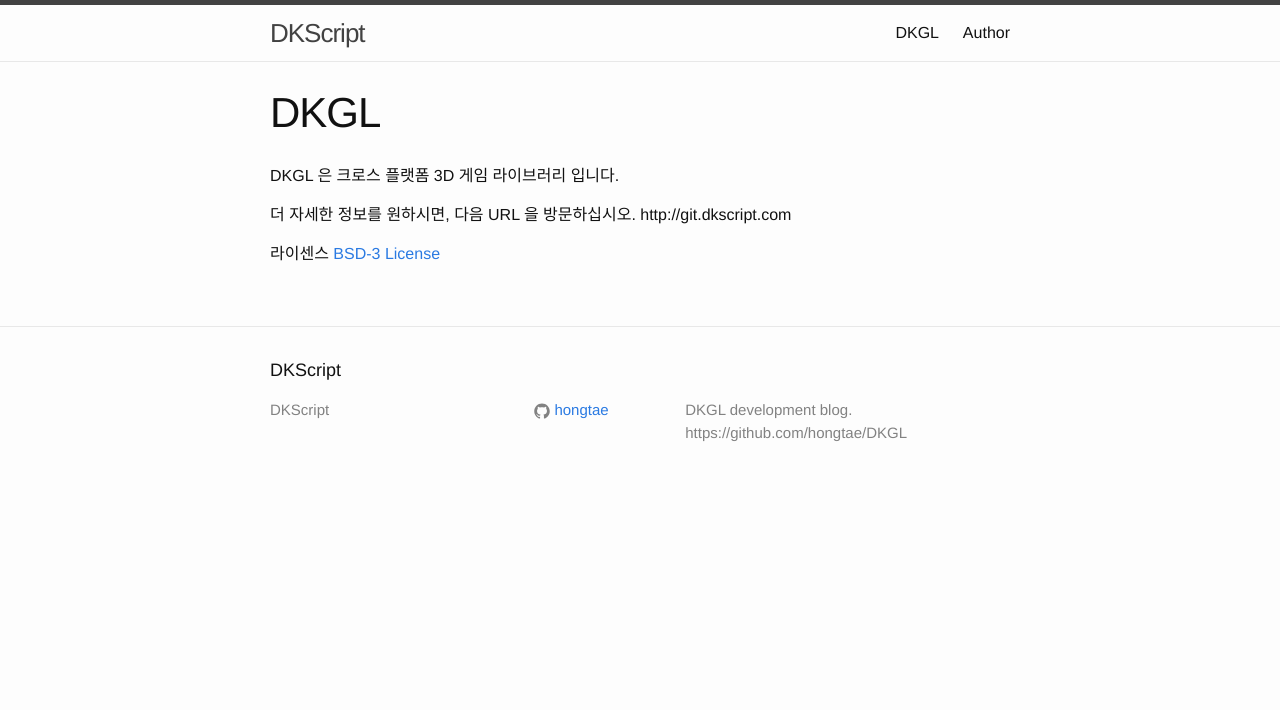
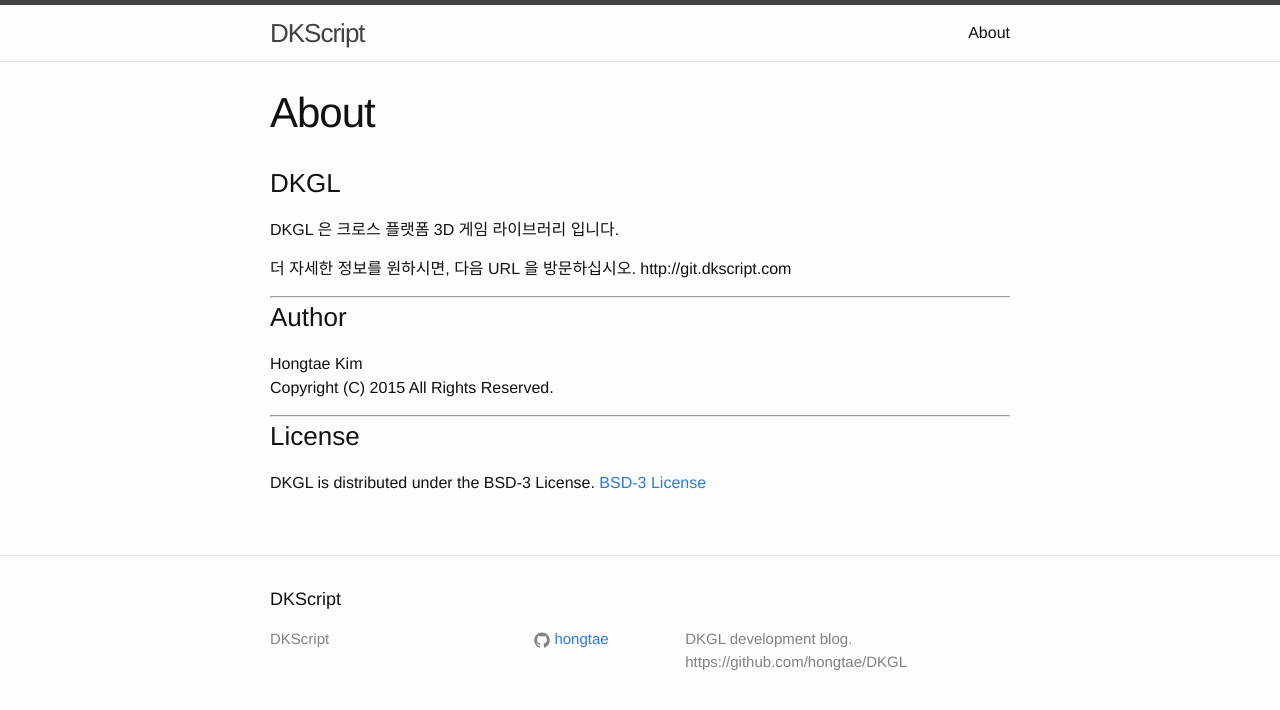
Before and after one commit to DKGL/DKGL.github.io, a Jekyll site: the page built from about.md, in a window 1280 px wide. Shown: the top 710 px of the page. Built offline with Jekyll 4.4.1, drawn with Linux system fonts in a browser that asks for light colours; Markdown is read by kramdown in place of the engine named in the settings.

Commit message:
no message

```diff
--- a/1.md
+++ b/about.md
@@ -1,13 +1,21 @@
 ---
 layout: page
-title: DKGL
-permalink: /dkgl/
+title: About
+permalink: /about/
 ---
 
+### DKGL
 DKGL 은 크로스 플랫폼 3D 게임 라이브러리 입니다.
 
 더 자세한 정보를 원하시면, 다음 URL 을 방문하십시오.
 http://git.dkscript.com
 
-라이센스
+---
+### Author
+Hongtae Kim
+Copyright (C) 2015 All Rights Reserved.
+
+---
+### License
+DKGL is distributed under the BSD-3 License.
 [BSD-3 License](http://opensource.org/licenses/BSD-3-Clause)
```
Also changed, not shown: 2.md (deleted, +0 -10 lines).
